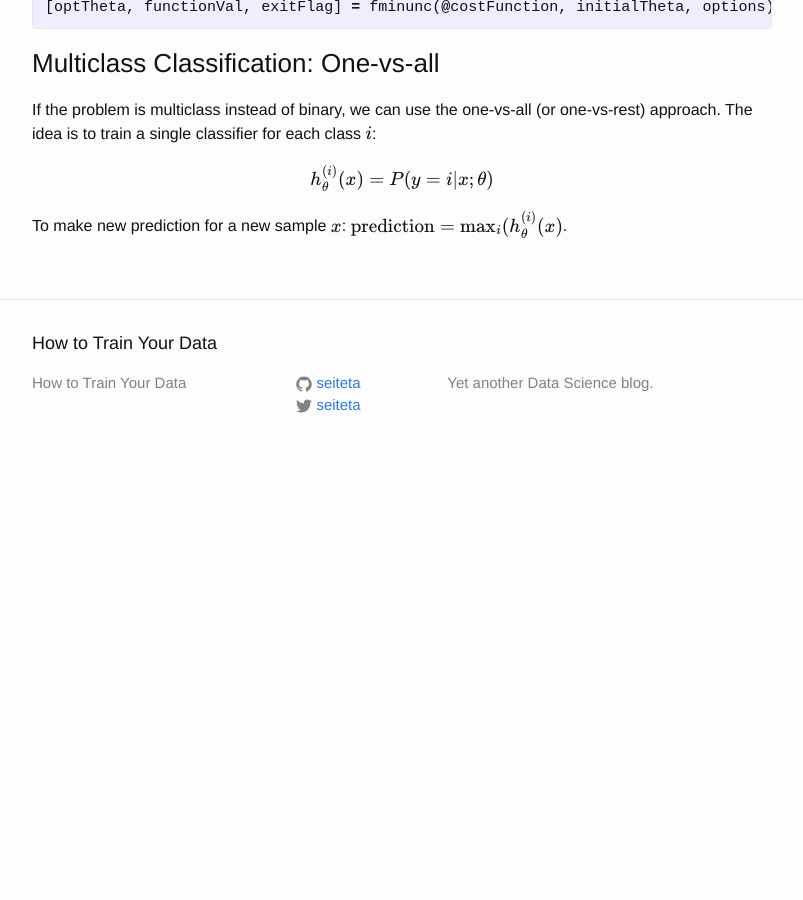
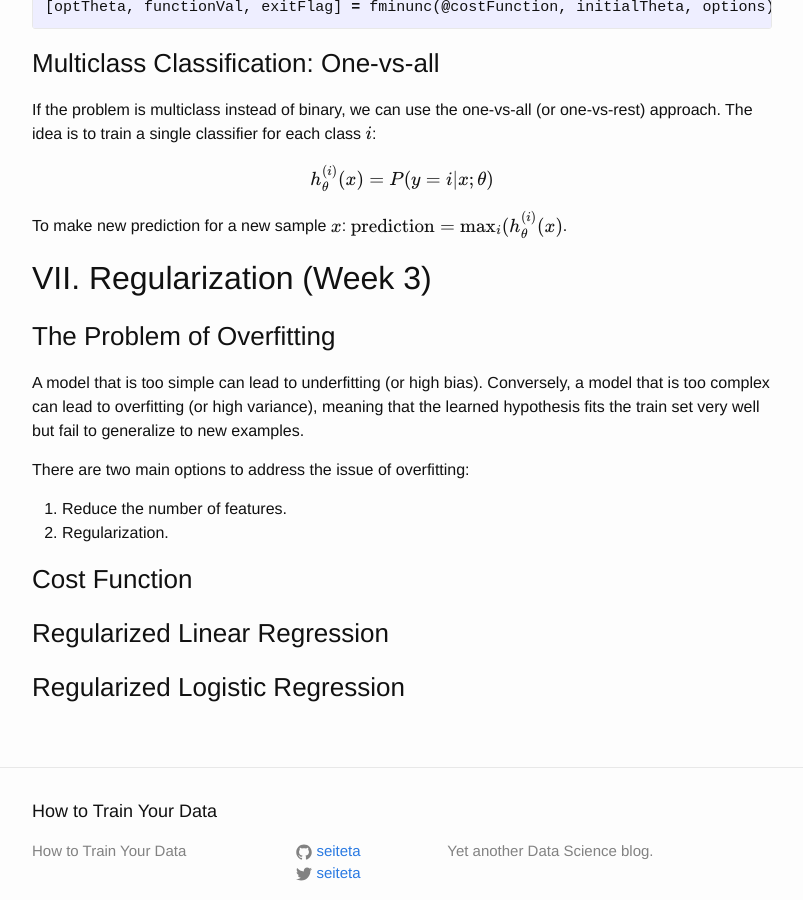
Before and after one commit to seiteta/seiteta.github.io_old, a Jekyll site: the page built from _posts/2014-12-04-machine-learning-notes.md, in a window 1280 px wide and 900 px high, scrolled down 6576 px. Shown: the whole window, without its empty margins (238-1041 px from the left). Built offline with Jekyll 4.4.1, drawn with Linux system fonts in a browser that asks for light colours; formulas are drawn with MathJax 3; before the commit the page ends 7053 px from its top, so only the background shows below that.

Commit message:
Update 2014-12-04-machine-learning-notes.md

```diff
--- a/_posts/2014-12-04-machine-learning-notes.md
+++ b/_posts/2014-12-04-machine-learning-notes.md
@@ -239,3 +239,19 @@ If the problem is multiclass instead of binary, we can use the one-vs-all (or on
 $$h_\theta^{(i)}(x) = P(y = i | x ; \theta)$$
 
 To make new prediction for a new sample $$x$$: $$\text{prediction}=\max_i( h_\theta ^{(i)}(x) $$.
+
+## VII. Regularization (Week 3)
+
+### The Problem of Overfitting
+A model that is too simple can lead to underfitting (or high bias). Conversely, a model that is too complex can lead to overfitting (or high variance), meaning that the learned hypothesis fits the train set very well but fail to generalize to new examples.
+
+There are two main options to address the issue of overfitting:
+1. Reduce the number of features.
+2. Regularization.
+
+
+### Cost Function
+
+### Regularized Linear Regression
+
+### Regularized Logistic Regression
```
